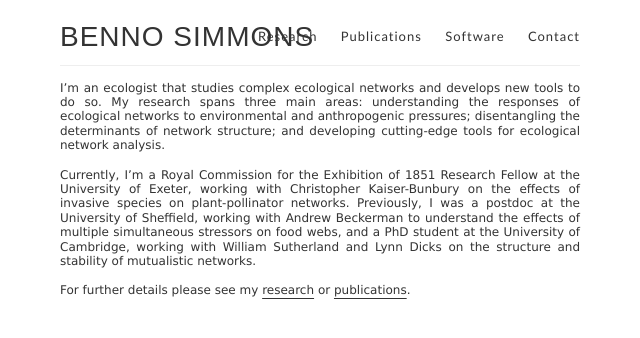
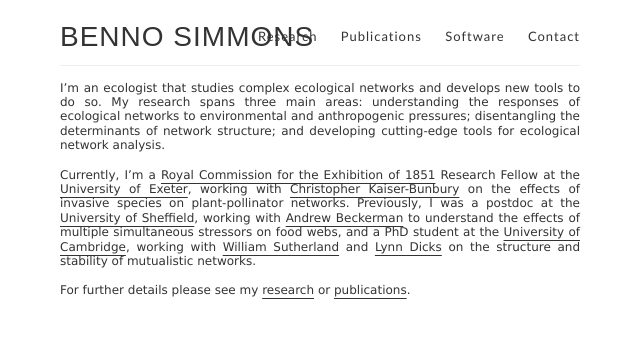
Before and after one commit to SimmonsBI/SimmonsBI.github.io, a Jekyll site: the page built from index.md, in a window 1280 px wide. Shown: the top 338 px of the page, without its empty margins (320-960 px from the left). Built offline with Jekyll 4.4.1, drawn with Linux system fonts in a browser that asks for light colours; our own code applies the rules of GitHub Pages for plain Markdown files; part of the change alters nothing that is shown.

```diff
--- a/index.md
+++ b/index.md
@@ -1,5 +1,5 @@
 I’m an ecologist that studies complex ecological networks and develops new tools to do so. My research spans three main areas: understanding the responses of ecological networks to environmental and anthropogenic pressures; disentangling the determinants of network structure; and developing cutting-edge tools for ecological network analysis.
 
-Currently, I'm a Royal Commission for the Exhibition of 1851 Research Fellow at the University of Exeter, working with Christopher Kaiser-Bunbury on the effects of invasive species on plant-pollinator networks. Previously, I was a postdoc at the University of Sheffield, working with Andrew Beckerman to understand the effects of multiple simultaneous stressors on food webs, and a PhD student at the University of Cambridge, working with William Sutherland and Lynn Dicks on the structure and stability of mutualistic networks.
+Currently, I'm a [Royal Commission for the Exhibition of 1851](https://www.royalcommission1851.org) Research Fellow at the [University of Exeter](http://www.exeter.ac.uk), working with [Christopher Kaiser-Bunbury](https://biosciences.exeter.ac.uk/staff/profile/index.php?web_id=Chris_Kaiser-Bunbury) on the effects of invasive species on plant-pollinator networks. Previously, I was a postdoc at the [University of Sheffield](https://www.sheffield.ac.uk), working with [Andrew Beckerman](https://www.sheffield.ac.uk/aps/staff-and-students/acadstaff/beckerman) to understand the effects of multiple simultaneous stressors on food webs, and a PhD student at the [University of Cambridge](https://www.cam.ac.uk), working with [William Sutherland](https://www.zoo.cam.ac.uk/directory/bill-sutherland) and [Lynn Dicks](https://www.zoo.cam.ac.uk/directory/dr-lynn-dicks) on the structure and stability of mutualistic networks.
 
 For further details please see my [research](/research) or [publications](/publications).
```
